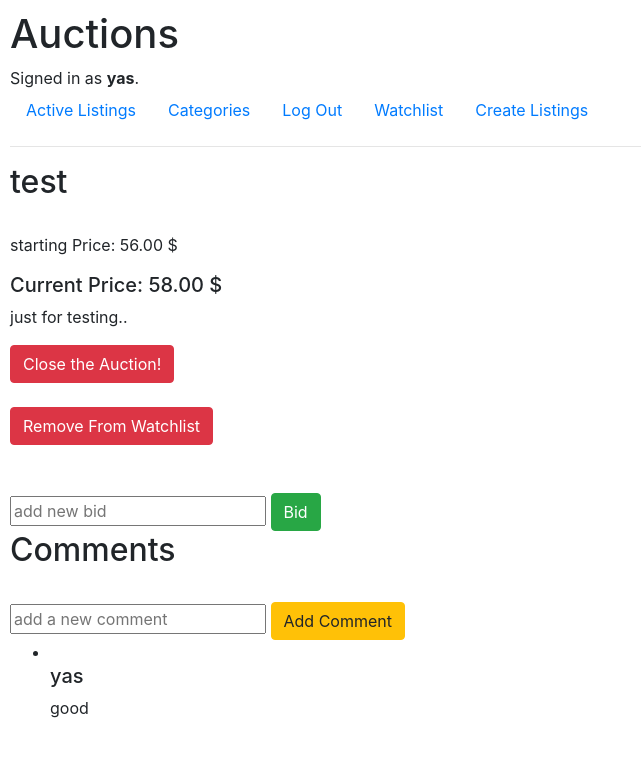
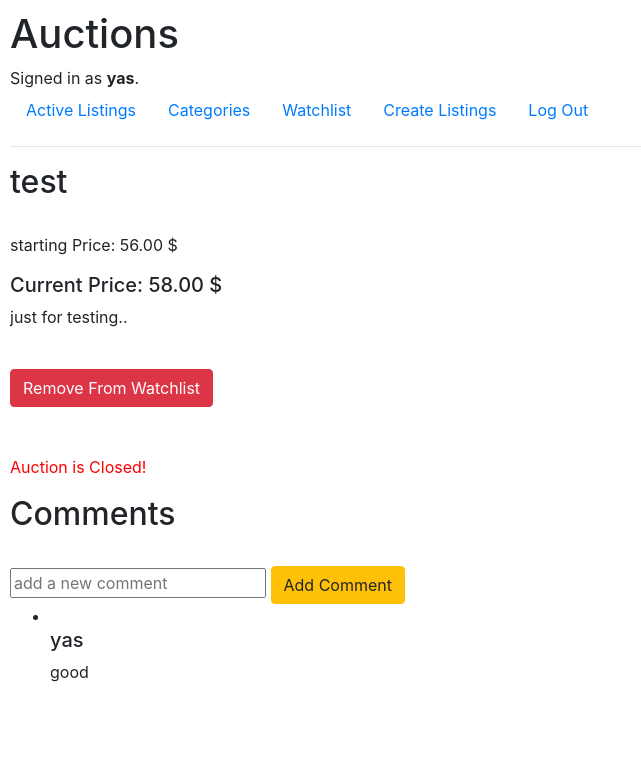
Before and after one commit to yasaminfn/cs50w-commerce, a Django app: page /1 in a window 1280 px wide. Shown: the top 757 px of the page, without its empty margins (0-641 px from the left). Run offline with Django 3.2, Linux system fonts and the light colour scheme; a user stored in the database is signed in; data comes from the database, SQL or seed files in the repository; both versions use the stored data as it was after the commit; some libraries are stand-ins or nearby versions.

Commit message:
fixed some issues

```diff
--- a/auctions/templates/auctions/category.html
+++ b/auctions/templates/auctions/category.html
@@ -8,7 +8,7 @@
             <li>
                 <h3><a href="{% url 'listing' item.id %}">{{ item.title }}</a></h3>
                 <br>
-                <p>Price: {{ item.starting_bid }} $</p>
+                <p>Current Price: {{ item.starting_bid.bid_price }} $</p>
                 <p>{{ item.description }}</p>
                 {% if item.image_url %}
                     <div style="text-align: right;">
--- a/auctions/templates/auctions/index.html
+++ b/auctions/templates/auctions/index.html
@@ -1,6 +1,11 @@
 {% extends "auctions/layout.html" %}
 
 {% block body %}
+    {% if message %}
+        <div class="alert alert-dark" role="alert">
+            {{message}}
+        </div>
+    {% endif %}
     <h2>Active Listings</h2>
 
     {% for item in listings %}
--- a/auctions/templates/auctions/layout.html
+++ b/auctions/templates/auctions/layout.html
@@ -25,13 +25,13 @@
             </li>
             {% if user.is_authenticated %}
                 <li class="nav-item">
-                    <a class="nav-link" href="{% url 'logout' %}">Log Out</a>
-                </li>
-                <li class="nav-item">
                     <a class="nav-link" href="{% url 'watchlist' %}">Watchlist</a>
                 </li>
                 <li class="nav-item">
                 <a class="nav-link" href="{% url 'createlistings' %}">Create Listings</a>
+                </li>
+                <li class="nav-item">
+                    <a class="nav-link" href="{% url 'logout' %}">Log Out</a>
                 </li>
             {% else %}
                 <li class="nav-item">
@@ -40,6 +40,7 @@
                 <li class="nav-item">
                     <a class="nav-link" href="{% url 'register' %}">Register</a>
                 </li>
+
             {% endif %}
         </ul>
         <hr>
--- a/auctions/templates/auctions/listingpage.html
+++ b/auctions/templates/auctions/listingpage.html
@@ -29,7 +29,7 @@
 
                 {% endif %}
                 {% if user.is_authenticated %}
-                    {% if isowner %}
+                    {% if isowner and isactive %}
                         <form action="{% url 'closeauction' listing.id %}" method="post">
                         {% csrf_token %}
                         <button type="submit" class="btn btn-danger">Close the Auction!</button>
@@ -55,11 +55,15 @@
                 {% endif %}
 
                 {% if user.is_authenticated %}
+                    {% if isactive %}
                         <form action="{% url 'addbid' listing.id %}" method="POST">
                             {% csrf_token %}
                             <input type="number" min="0" placeholder="add new bid" name="newbid">
                             <button type="submit" class="btn btn-success">Bid</button>
                         </form>
+                    {% else %}
+                        <p style=" color:red; ">Auction is Closed!</p>
+                    {% endif %}
                 {% endif %}
 
 
--- a/auctions/views.py
+++ b/auctions/views.py
@@ -100,6 +100,7 @@ def listing(request, listing_id):
     watchlist = request.user in listing.watchlist.all()
     comments = listing.listingscomment.all()
     isowner = listing.seller.username == request.user.username
+    isactive = not listing.closed
 
 
     #or comments=Comments.objects.filter(listing=listing_id)
@@ -108,6 +109,7 @@ def listing(request, listing_id):
         "watchlist": watchlist,
         "comments" : comments,
         "isowner" : isowner,
+        "isactive" : isactive,
     })
 
 def page(request, listing_id):
@@ -184,8 +186,7 @@ def addbid(request, listing_id):
 
         watchlist= request.user in listing.watchlist.all()
         comments=listing.listingscomment.all()
-        print(bid_price)
-        print(listing.starting_bid,bid_price)
+        isactive = not listing.closed
         #highest_bid = Bid.objects.filter(listing=listing).order_by('-bid_price').first()
 
 
@@ -206,6 +207,7 @@ def addbid(request, listing_id):
             'update': False,
             "watchlist": watchlist,
             "comments" : comments,
+            "isactive" : isactive,
             })
 
         return render(request, "auctions/listingpage.html", {
@@ -214,14 +216,16 @@ def addbid(request, listing_id):
             'updated': True,
             "watchlist": watchlist,
             "comments" : comments,
+            "isactive" : isactive,
             })
 
 def close(request, listing_id):
-    listing=Listing.objects.get(id=listing_id)
-    listing.closed=True
-    listing.save()
-    active = Listing.objects.filter(closed = False)
-    return render(request, "auctions/index.html", {
-        "listings" : active,
-        "message" : 'Your Auction is Closed!',
-    })
+    if request.method == "POST":
+        listing=Listing.objects.get(id=listing_id)
+        listing.closed=True
+        listing.save()
+        active = Listing.objects.filter(closed = False)
+        return render(request, "auctions/index.html", {
+            "listings" : active,
+            "message" : 'Your Auction is Closed!',
+        })
```
Also changed, not shown: auctions/templates/auctions/watchlist.html (+4 -4 lines), db.sqlite3.
